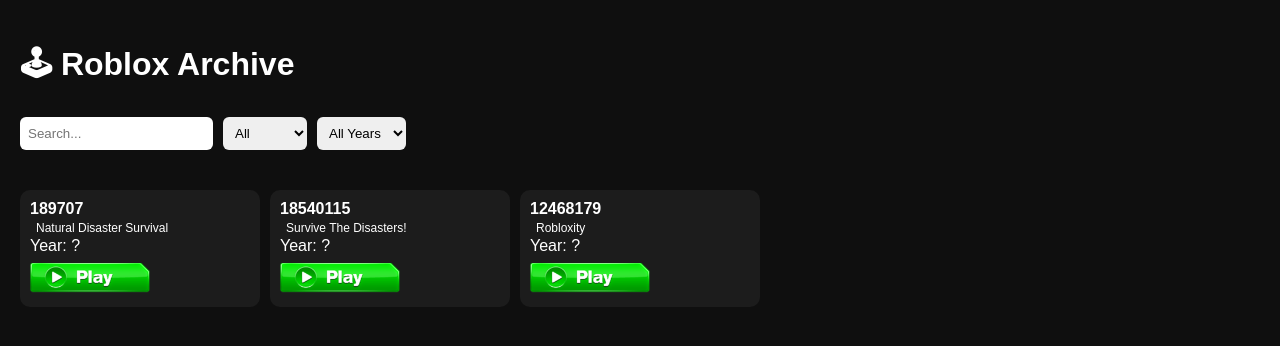
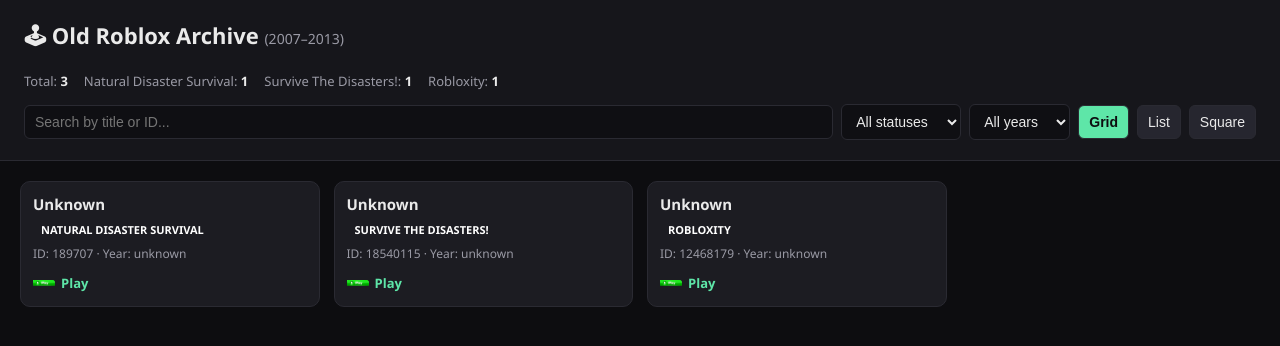
Before and after one commit to Crustav0IndexTeam/Old-Roblox-Archival-Project, a website: page index.html in a window 1280 px wide. Drawn offline with Linux system fonts and the light colour scheme.

Commit message:
Update index.html

```diff
--- a/index.html
+++ b/index.html
@@ -2,66 +2,186 @@
 <html lang="en">
 <head>
 <meta charset="UTF-8" />
-<title>Roblox Archive Index</title>
+<meta name="viewport" content="width=device-width, initial-scale=1" />
+<title>Old Roblox Archive</title>
 
 <style>
+  :root {
+    --bg: #0d0d10;
+    --panel: #16161b;
+    --card: #1c1c22;
+    --border: #2a2a32;
+    --text: #eaeaea;
+    --muted: #9a9aa5;
+    --accent: #5ee6a8;
+    --valid: #2e9e5b;
+    --deleted: #c0392b;
+    --unrated: #d68910;
+    --unavailable: #7f5ad6;
+    --out_of_range: #4a4a55;
+    --empty: #555;
+  }
+
+  * { box-sizing: border-box; }
+
   body {
     margin: 0;
-  font-family: Arial;
-  background: #0f0f0f;
-  color: white;
+    font-family: "Segoe UI", Arial, sans-serif;
+    background: var(--bg);
+    color: var(--text);
   }
 
   header {
+    padding: 20px 24px;
+    background: var(--panel);
+    border-bottom: 1px solid var(--border);
+    position: sticky;
+    top: 0;
+    z-index: 10;
+  }
+
+  h1 {
+    margin: 0 0 14px 0;
+    font-size: 22px;
+  }
+
+  .stats {
+    display: flex;
+    gap: 16px;
+    flex-wrap: wrap;
+    margin-bottom: 14px;
+    font-size: 13px;
+    color: var(--muted);
+  }
+
+  .stats span b { color: var(--text); }
+
+  .controls {
+    display: flex;
+    gap: 8px;
+    flex-wrap: wrap;
+    align-items: center;
+  }
+
+  input, select, button {
+    padding: 8px 10px;
+    border-radius: 6px;
+    border: 1px solid var(--border);
+    background: #0f0f13;
+    color: var(--text);
+    font-size: 14px;
+  }
+
+  input { flex: 1; min-width: 180px; }
+
+  button {
+    cursor: pointer;
+    background: #26262f;
+  }
+  button.active { background: var(--accent); color: #0d0d10; font-weight: bold; }
+
+  #list {
     padding: 20px;
   }
 
-.controls {
-  display: flex;
-  gap: 10px;
-  flex-wrap: wrap;
+  #list.grid {
+    display: grid;
+    grid-template-columns: repeat(auto-fill, minmax(240px, 1fr));
+    gap: 14px;
   }
 
-input, select, button {
-  padding: 8px;
-  border-radius: 6px;
-  border: none;
+  #list.square {
+    display: grid;
+    grid-template-columns: repeat(auto-fill, minmax(160px, 1fr));
+    gap: 12px;
   }
 
-.grid {
-  display: grid;
-  grid-template-columns: repeat(auto-fill, minmax(220px, 1fr));
-  gap: 10px;
-  padding: 20px;
+  #list.list-view {
+    display: flex;
+    flex-direction: column;
+    gap: 8px;
   }
 
   .card {
-  background: #1c1c1c;
-  padding: 10px;
+    background: var(--card);
+    border: 1px solid var(--border);
+    padding: 12px;
     border-radius: 10px;
+    display: flex;
+    flex-direction: column;
+    gap: 6px;
+  }
+
+  .list-view .card {
+    flex-direction: row;
+    align-items: center;
+    justify-content: space-between;
+  }
+
+  .title {
+    font-weight: bold;
+    font-size: 15px;
+    overflow: hidden;
+    text-overflow: ellipsis;
+    white-space: nowrap;
+  }
+
+  .meta {
+    font-size: 12px;
+    color: var(--muted);
+  }
+
+  .reason {
+    font-size: 11px;
+    color: var(--muted);
+    font-style: italic;
   }
 
   .badge {
-  font-size: 12px;
-  padding: 2px 6px;
-  border-radius: 4px;
+    font-size: 11px;
+    padding: 2px 8px;
+    border-radius: 999px;
     display: inline-block;
+    text-transform: uppercase;
+    font-weight: bold;
+    color: white;
+    width: fit-content;
   }
 
-.valid { background: green; }
-.deleted { background: red; }
-.unrated { background: orange; }
-.invalid { background: gray; }
+  .VALID { background: var(--valid); }
+  .DELETED { background: var(--deleted); }
+  .UNRATED { background: var(--unrated); }
+  .UNAVAILABLE { background: var(--unavailable); }
+  .OUT_OF_RANGE { background: var(--out_of_range); }
+  .EMPTY { background: var(--empty); }
 
   .play {
-  display: inline-block;
-  margin-top: 8px;
+    display: inline-flex;
+    align-items: center;
+    gap: 6px;
+    margin-top: 4px;
+    text-decoration: none;
+    color: var(--accent);
+    font-size: 13px;
+    font-weight: bold;
   }
 
   .play img {
-  width: 120px;
-  height: auto;
-  display: block;
+    width: 22px;
+    height: 22px;
+    object-fit: contain;
+  }
+
+  .no-link {
+    color: var(--muted);
+    font-size: 12px;
+    font-style: italic;
+  }
+
+  .empty-state {
+    text-align: center;
+    color: var(--muted);
+    padding: 60px 20px;
   }
 </style>
 </head>
@@ -69,21 +189,25 @@
 <body>
 
 <header>
-<h1>🕹 Roblox Archive</h1>
+  <h1>🕹 Old Roblox Archive <span style="color:var(--muted); font-weight:normal; font-size:14px;">(2007–2013)</span></h1>
+
+  <div class="stats" id="stats"></div>
 
   <div class="controls">
-<input id="search" placeholder="Search..." />
+    <input id="search" placeholder="Search by title or ID..." />
 
     <select id="filter">
-  <option value="all">All</option>
-  <option value="valid">Valid</option>
-  <option value="deleted">Deleted</option>
-  <option value="unrated">Unrated</option>
-  <option value="invalid">Invalid</option>
+      <option value="all">All statuses</option>
+      <option value="VALID">Valid</option>
+      <option value="DELETED">Deleted</option>
+      <option value="UNRATED">Unrated</option>
+      <option value="UNAVAILABLE">Unavailable</option>
+      <option value="OUT_OF_RANGE">Out of range</option>
+      <option value="EMPTY">Empty</option>
     </select>
 
     <select id="year">
-  <option value="all">All Years</option>
+      <option value="all">All years</option>
       <option value="2013">2013</option>
       <option value="2012">2012</option>
       <option value="2011">2011</option>
@@ -91,51 +215,99 @@
       <option value="2009">2009</option>
       <option value="2008">2008</option>
       <option value="2007">2007</option>
+      <option value="unknown">Unknown</option>
     </select>
 
+    <button data-layout="grid" class="layout-btn active">Grid</button>
+    <button data-layout="list-view" class="layout-btn">List</button>
+    <button data-layout="square" class="layout-btn">Square</button>
   </div>
 </header>
 
 <div id="list" class="grid"></div>
 
 <script>
+const PLAY_ICON = "https://github.com/Crustav0IndexTeam/Old-Roblox-Archival-Project/blob/main/play%20button.png?raw=true";
+
 let games = [];
+let currentLayout = "grid";
+
+// Parses lines of the form:
+// STATUS | ID | Title | YEAR:2011 | REASON:some text
+function parseLine(line) {
+  const parts = line.split("|").map(p => p.trim());
+  const status = parts[0] || "UNKNOWN";
+  const id = parts[1] || "";
+  const title = parts[2] || "";
+  const yearField = (parts[3] || "").replace("YEAR:", "").trim();
+  const reasonField = (parts[4] || "").replace("REASON:", "").trim();
+
+  return {
+    status,
+    id,
+    title,
+    year: yearField || "unknown",
+    reason: reasonField || ""
+  };
+}
+
+function isValidRobloxId(id) {
+  return /^[0-9]+$/.test(id);
+}
 
 fetch("games.txt")
   .then(r => r.text())
   .then(text => {
-    games = text.split("\n").filter(Boolean).map(line => {
-      const parts = line.split("|");
-      return {
-        status: parts[0],
-        title: parts[1],
-        id: parts[2],
-        year: parts[3]?.replace("YEAR:", "")
-      };
+    games = text.split("\n").filter(Boolean).map(parseLine);
+    renderStats(games);
+    render(games);
+  })
+  .catch(() => {
+    document.getElementById("list").innerHTML =
+      '<div class="empty-state">Could not load games.txt yet. The crawler may not have run.</div>';
   });
-    render(games);
-  });
+
+function renderStats(data) {
+  const counts = {};
+  data.forEach(g => counts[g.status] = (counts[g.status] || 0) + 1);
+  const el = document.getElementById("stats");
+  el.innerHTML = `
+    <span>Total: <b>${data.length}</b></span>
+    ${Object.entries(counts).map(([k, v]) => `<span>${k}: <b>${v}</b></span>`).join("")}
+  `;
+}
 
 function render(data) {
   const list = document.getElementById("list");
-  list.innerHTML = "";
+  list.className = currentLayout;
 
-  data.forEach(g => {
-    const div = document.createElement("div");
-    div.className = "card";
+  if (data.length === 0) {
+    list.innerHTML = '<div class="empty-state">No games match these filters.</div>';
+    return;
+  }
 
-    div.innerHTML = `
-      <div><b>${g.title || "Unknown"}</b></div>
-      <div class="badge ${g.status}">${g.status}</div>
-      <div>Year: ${g.year || "?"}</div>
+  list.innerHTML = data.map(g => {
+    const safeTitle = (g.title || "Unknown").replace(/</g, "&lt;");
+    const safeReason = (g.reason || "").replace(/</g, "&lt;");
 
-      <a class="play" href="https://www.roblox.com/games/${g.id}" target="_blank">
-        <img src="https://github.com/Crustav0IndexTeam/Old-Roblox-Archival-Project/blob/main/play%20button.png?raw=true">
-      </a>
+    // Never build a link unless the ID is purely numeric -> avoids
+    // broken /games/Play%20on%20Roblox style URLs.
+    const linkHtml = isValidRobloxId(g.id)
+      ? `<a class="play" href="https://www.roblox.com/games/${g.id}" target="_blank" rel="noopener">
+           <img src="${PLAY_ICON}" alt="">Play
+         </a>`
+      : `<span class="no-link">No valid link</span>`;
+
+    return `
+      <div class="card">
+        <div class="title" title="${safeTitle}">${safeTitle}</div>
+        <div class="badge ${g.status}">${g.status.replace(/_/g, " ")}</div>
+        <div class="meta">ID: ${g.id || "?"} &middot; Year: ${g.year}</div>
+        ${safeReason ? `<div class="reason">${safeReason}</div>` : ""}
+        ${linkHtml}
+      </div>
     `;
-
-    list.appendChild(div);
-  });
+  }).join("");
 }
 
 function applyFilters() {
@@ -147,15 +319,24 @@
     return (
       (f === "all" || g.status === f) &&
       (y === "all" || g.year === y) &&
-      (!q || g.title?.toLowerCase().includes(q))
+      (!q || g.title.toLowerCase().includes(q) || g.id.includes(q))
     );
   });
 
   render(filtered);
 }
 
-document.querySelectorAll("input, select").forEach(el => {
+document.querySelectorAll("#search, #filter, #year").forEach(el => {
   el.addEventListener("input", applyFilters);
+});
+
+document.querySelectorAll(".layout-btn").forEach(btn => {
+  btn.addEventListener("click", () => {
+    document.querySelectorAll(".layout-btn").forEach(b => b.classList.remove("active"));
+    btn.classList.add("active");
+    currentLayout = btn.dataset.layout;
+    applyFilters();
+  });
 });
 </script>
 
```
Lines whose indentation alone changed are shown as unchanged.
